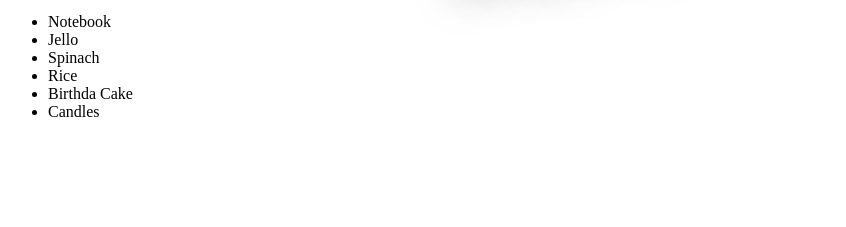
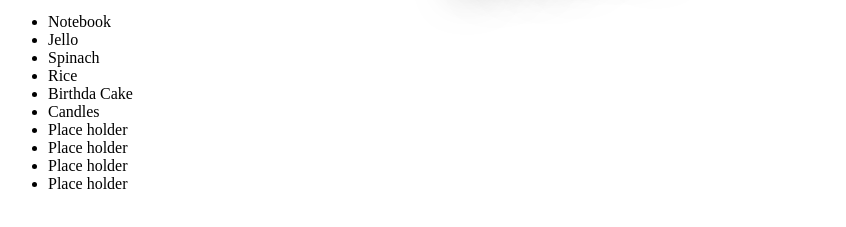
Before and after one commit to jaijujacob/WebAppSamples, a plain HTML site: page JavaScript/index.html in a window 1280 px wide. Shown: the part 123-350 px from the top of the page, without its empty margins (0-846 px from the left). Drawn offline with Linux system fonts and the light colour scheme.

Commit message:
jaijuFeature additions

```diff
--- a/JavaScript/Script.js
+++ b/JavaScript/Script.js
@@ -27,3 +27,6 @@
 
 button.addEventListener('click', createListAfterClick);
 input.addEventListener('keypress', createListAfterKeypress);
+
+var tst = document.getElementById("Test");
+tst.addEventListener("click", function(){console.log('test');})
--- a/JavaScript/index.html
+++ b/JavaScript/index.html
@@ -16,6 +16,10 @@
 		<li>Rice</li>
 		<li>Birthda Cake</li>
 		<li>Candles</li>
+		<li>Place holder</li>
+		<li>Place holder</li>
+		<li>Place holder</li>
+		<li>Place holder</li>
 	</ul>
 
 	<script type="text/javascript" src="Script.js"></script>
```
Also changed, not shown: 1 other file.
